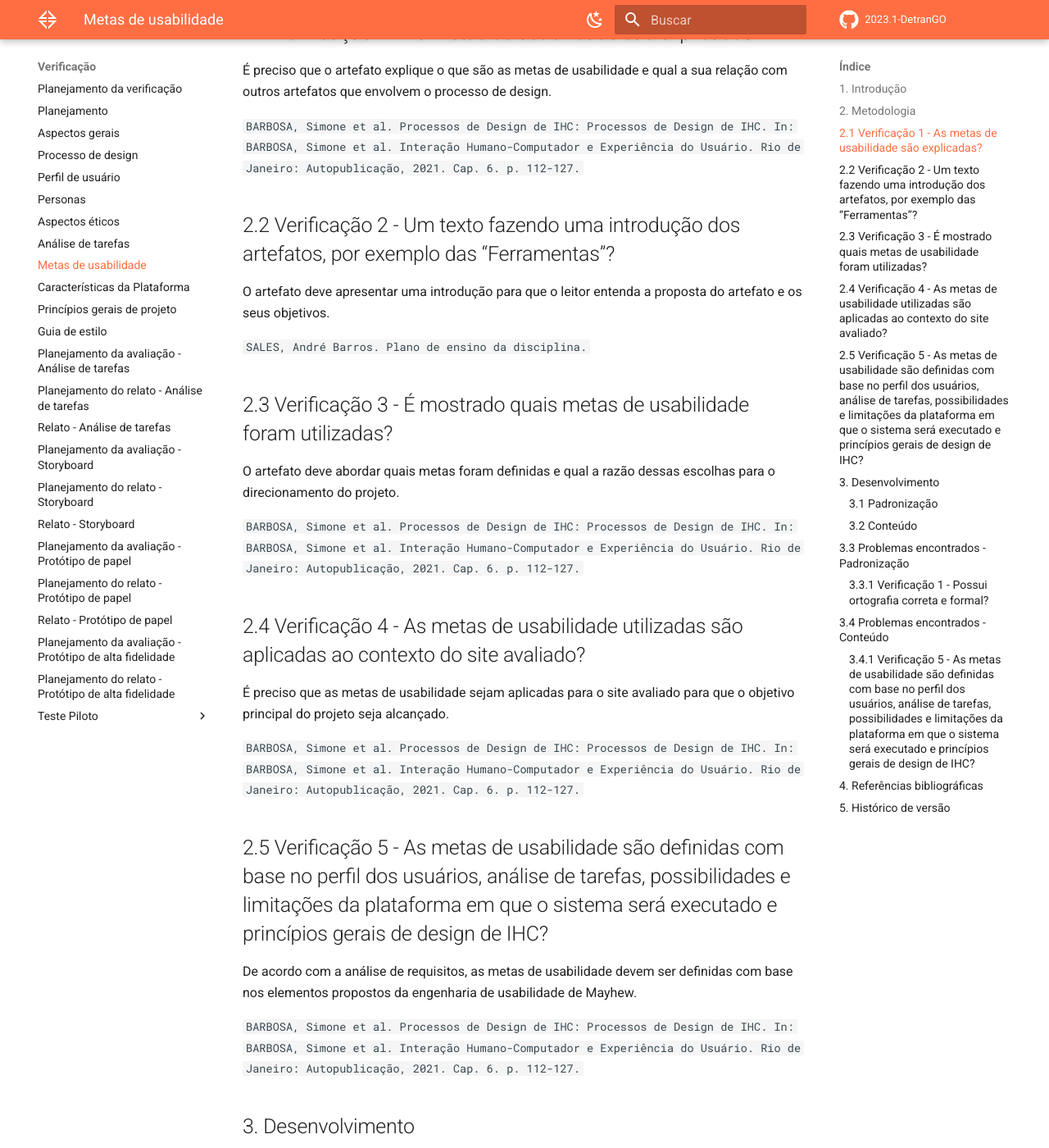
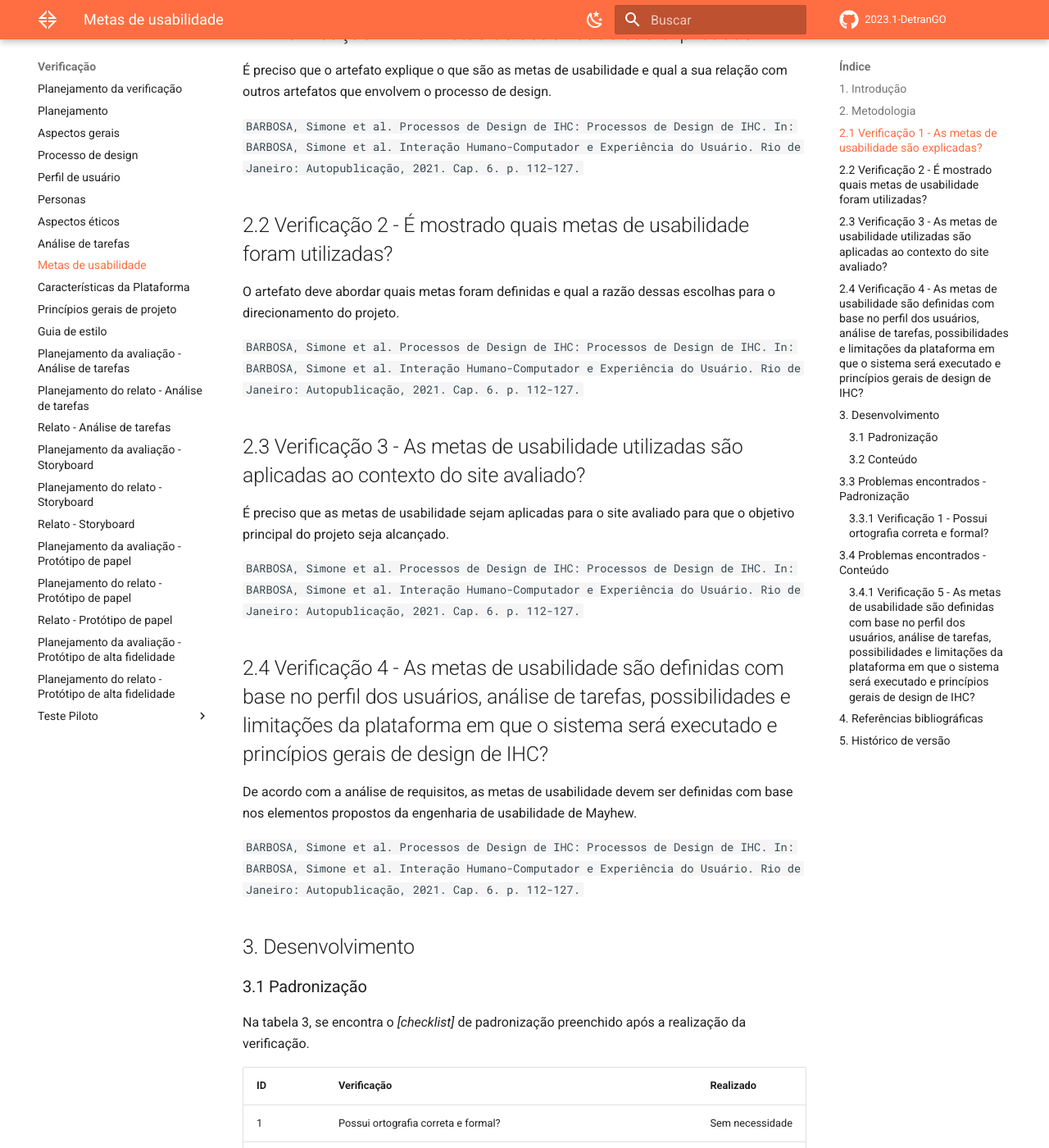
Before and after one commit to Interacao-Humano-Computador/2023.1-DetranGO, an MkDocs documentation site: the page built from docs/verificacao/metas_de_usabilidade.md, in a window 1280 px wide and 1400 px high, scrolled down 792 px. Shown: the whole window at 82% size. Built offline with MkDocs 1.6.1 and Material for MkDocs 9.7.7, drawn with Linux system fonts in a browser that asks for light colours; comment, search, counter and statistics services are not loaded; some of the changed text lies outside the part shown.

Commit message:
Update: Correção em cima da verificação de metas de usabilidade

```diff
--- a/docs/verificacao/metas_de_usabilidade.md
+++ b/docs/verificacao/metas_de_usabilidade.md
@@ -18,25 +18,19 @@ Abaixo seguem as verificações de conteúdos elaborados contendo a justificativ
 
 `BARBOSA, Simone et al. Processos de Design de IHC: Processos de Design de IHC. In: BARBOSA, Simone et al. Interação Humano-Computador e Experiência do Usuário. Rio de Janeiro: Autopublicação, 2021. Cap. 6. p. 112-127.`
 
-## 2.2 Verificação 2 - Um texto fazendo uma introdução dos artefatos, por exemplo das “Ferramentas”?
-
-O artefato deve apresentar uma introdução para que o leitor entenda a proposta do artefato e os seus objetivos.
-
-`SALES, André Barros. Plano de ensino da disciplina.`
-
-## 2.3 Verificação 3 - É mostrado quais metas de usabilidade foram utilizadas?
+## 2.2 Verificação 2 - É mostrado quais metas de usabilidade foram utilizadas?
 
 O artefato deve abordar quais metas foram definidas e qual a razão dessas escolhas para o direcionamento do projeto.
 
 `BARBOSA, Simone et al. Processos de Design de IHC: Processos de Design de IHC. In: BARBOSA, Simone et al. Interação Humano-Computador e Experiência do Usuário. Rio de Janeiro: Autopublicação, 2021. Cap. 6. p. 112-127.`
 
-## 2.4 Verificação 4 - As metas de usabilidade utilizadas são aplicadas ao contexto do site avaliado?
+## 2.3 Verificação 3 - As metas de usabilidade utilizadas são aplicadas ao contexto do site avaliado?
 
 É preciso que as metas de usabilidade sejam aplicadas para o site avaliado para que o objetivo principal do projeto seja alcançado.
 
 `BARBOSA, Simone et al. Processos de Design de IHC: Processos de Design de IHC. In: BARBOSA, Simone et al. Interação Humano-Computador e Experiência do Usuário. Rio de Janeiro: Autopublicação, 2021. Cap. 6. p. 112-127.`
 
-## 2.5 Verificação 5 - As metas de usabilidade são definidas com base no perfil dos usuários, análise de tarefas, possibilidades e limitações da plataforma em que o sistema será executado e princípios gerais de design de IHC?
+## 2.4 Verificação 4 - As metas de usabilidade são definidas com base no perfil dos usuários, análise de tarefas, possibilidades e limitações da plataforma em que o sistema será executado e princípios gerais de design de IHC?
 
 De acordo com a análise de requisitos, as metas de usabilidade devem ser definidas com base nos elementos propostos da engenharia de usabilidade de Mayhew.
 
@@ -72,10 +66,9 @@ Na tabela 2, se encontra o _[checklist]_ de conteúdo preenchido após a realiza
 | ID | Verificação | Ocorrências | Acertos | Erros |
 |--|--|--|--|--|
 | 1 | As metas de usabilidade são explicadas?[2] | 1 | 1 | 0 |
-| 2 | Um texto fazendo uma introdução dos artefatos, por exemplo das “Ferramentas”?[3] | 1 | 1 | 0 |
-| 3 | É mostrado quais metas de usabilidade foram utilizadas?[2] | 1 | 1 | 0 |
-| 4 | As metas de usabilidade utilizadas são aplicadas ao contexto do site avaliado?[2] | 1 | 1 | 0 |
-| 5 | As metas de usabilidade são definidas de forma clara com base no perfil dos usuários, análise de tarefas, possibilidades e limitações da plataforma em que o sistema será executado e princípios gerais de design de IHC?[2] | 1 | 0 | 1 |
+| 2 | É mostrado quais metas de usabilidade foram utilizadas?[2] | 1 | 1 | 0 |
+| 3 | As metas de usabilidade utilizadas são aplicadas ao contexto do site avaliado?[2] | 1 | 1 | 0 |
+| 4 | As metas de usabilidade são definidas de forma clara com base no perfil dos usuários, análise de tarefas, possibilidades e limitações da plataforma em que o sistema será executado e princípios gerais de design de IHC?[2] | 1 | 0 | 1 |
 
 <center>
 
@@ -101,9 +94,6 @@ O artefato ao abordar sobre as metas almejadas pelo nosso projeto não consegue
 
 > [2] BARBOSA, Simone et al. Processos de Design de IHC: Processos de Design de IHC. In: BARBOSA, Simone et al. Interação Humano-Computador e Experiência do Usuário. Rio de Janeiro: Autopublicação, 2021. Cap. 6. p. 112-116.
 
-> [3] SALES, André Barros. Plano de ensino da disciplina. Disponível em: https://aprender3.unb.br/pluginfile.php/2523005/mod_resource/content/27/Plano_de_Ensino%20RE%20202301%20Turma%202.pdf. Acesso em: 13 de junho de 2023;
-
-
 ## 5. Histórico de versão
 | Versão | Data | Descrição | Autor(es) | Revisor(es) |
 |--|--|--|--|--|
```
